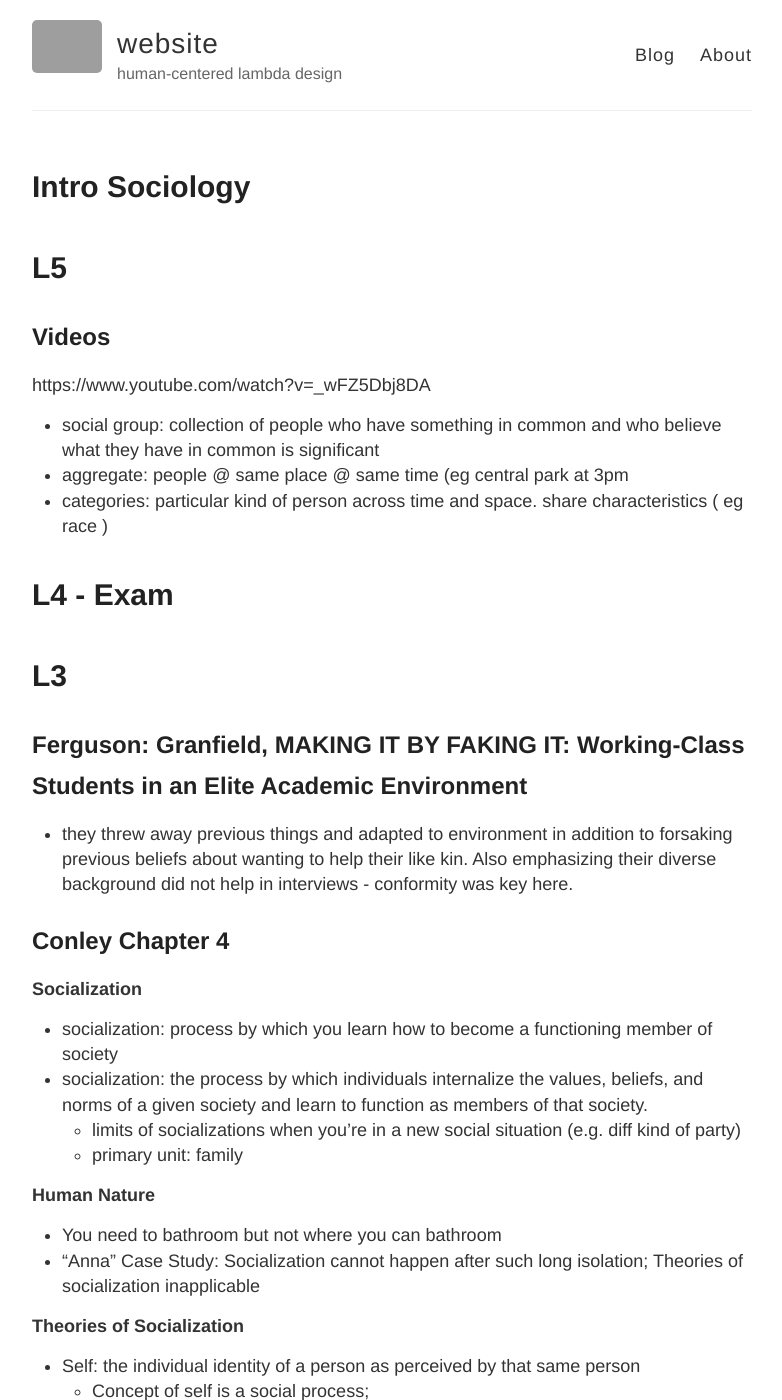
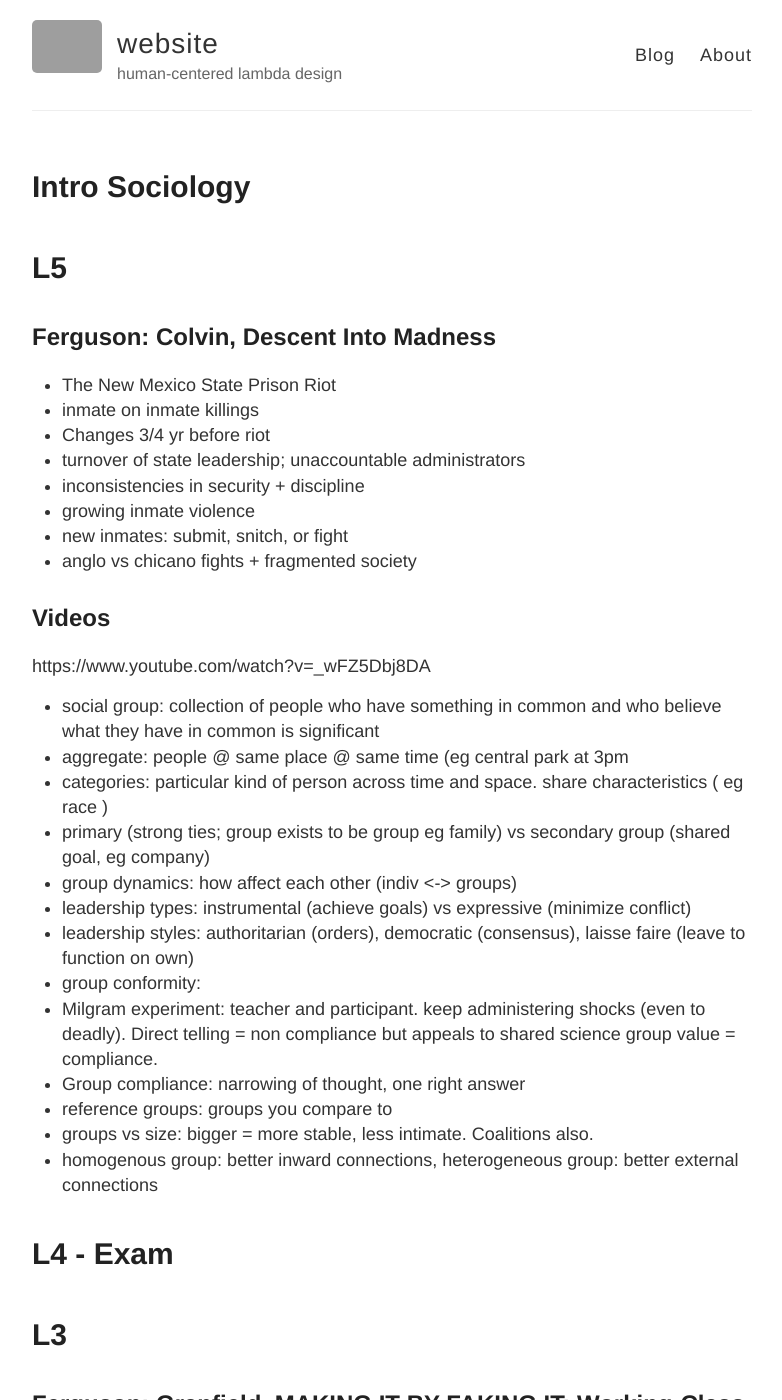
Before and after one commit to RONNCC/ronncc.github, a Jekyll site: the page built from _posts/2019-02-18-intro-sociology.md, in a window 1280 px wide and 1400 px high. Shown: the whole window, without its empty margins (248-1030 px from the left). Built offline with Jekyll 4.4.1, drawn with Linux system fonts in a browser that asks for light colours; our own code applies the rules of GitHub Pages for plain Markdown files; comment, search, counter and statistics services are not loaded; grey boxes are pictures that could not be loaded.

Commit message:
Update 2019-02-18-intro-sociology.md

```diff
--- a/_posts/2019-02-18-intro-sociology.md
+++ b/_posts/2019-02-18-intro-sociology.md
@@ -5,12 +5,34 @@ categories:
 ---
 # L5
 
+## Ferguson: Colvin, Descent Into Madness
+
+- The New Mexico State Prison Riot
+- inmate on inmate killings
+- Changes 3/4 yr before riot
+- turnover of state leadership; unaccountable administrators
+- inconsistencies in security + discipline
+- growing inmate violence
+- new inmates: submit, snitch, or fight
+- anglo vs chicano fights + fragmented society
+
 ## Videos
 https://www.youtube.com/watch?v=_wFZ5Dbj8DA
 
 - social group: collection of people who have something in common and who believe what they have in common is significant
 - aggregate: people @ same place @ same time (eg central park at 3pm
 - categories: particular kind of person across time and space. share characteristics ( eg race )
+- primary (strong ties; group exists to be group eg family) vs secondary group (shared goal, eg company)
+- group dynamics: how affect each other (indiv <-> groups)
+- leadership types: instrumental (achieve goals) vs expressive (minimize conflict)
+- leadership styles: authoritarian (orders), democratic (consensus), laisse faire (leave to function on own)
+- group conformity:
+- Milgram experiment: teacher and participant. keep administering shocks (even to deadly). Direct telling = non compliance but appeals to shared science group value = compliance.
+- Group compliance: narrowing of thought, one right answer
+- reference groups: groups you compare to
+- groups vs size: bigger = more stable, less intimate. Coalitions also.
+- homogenous group: better inward connections, heterogeneous group: better external connections
+
 
 # L4 - Exam
 
```
